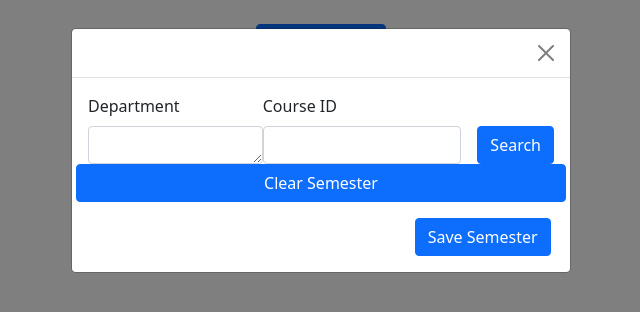
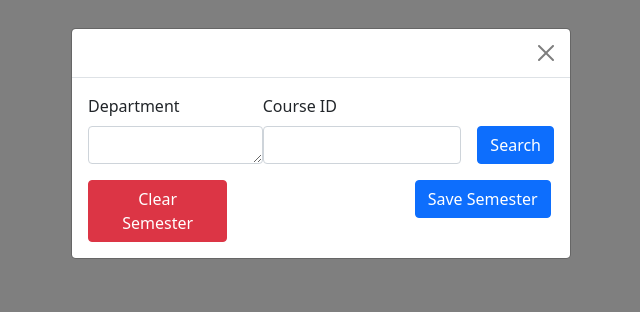
Before and after one commit to UD-CISC275-F21/ud-cis-scheduler-team-9, a React (Create React App) app: page / in a window 1280 px wide. Both pictures are taken after a click on the button "Add Semester". Shown: the top 312 px of the page, without its empty margins (319-959 px from the left). Built offline with nearby package versions, Linux system fonts and the light colour scheme.

Commit message:
stylized the clear courses button

```diff
--- a/src/App.css
+++ b/src/App.css
@@ -28,13 +28,13 @@
   color: #61dafb;
 }
 
+Button.button {
+  margin-top: 1em;
+}
+
 #search-course-button {
   margin-top: 2em;
   margin-left: 1em;
-}
-
-#save-semester-button {
-  margin-top: 1em;
 }
 
 #department-name {
--- a/src/Components/AddSemesterModal.tsx
+++ b/src/Components/AddSemesterModal.tsx
@@ -84,14 +84,12 @@ export function AddSemesterModal({ addSemester, setVisible, visible}:{
                     </Form>
                 </Row>
                 <Row>
-                    <Col>
-                        <Row>
-                            <Button className="button" id="clear-course-list-button" onClick={clearCourseList}>Clear Semester</Button>
-                        </Row>
-                    </Col>
+
                 </Row>
                 <Row>
-                    <Col></Col>
+                    <Col>
+                        <Button className="button" id="clear-course-list-button" variant="danger" onClick={clearCourseList}>Clear Semester</Button>
+                    </Col>
                     <Col></Col>
                     <Col>
                         <Button className="button" id="save-semester-button" onClick={saveSemester}>Save Semester</Button>
```
